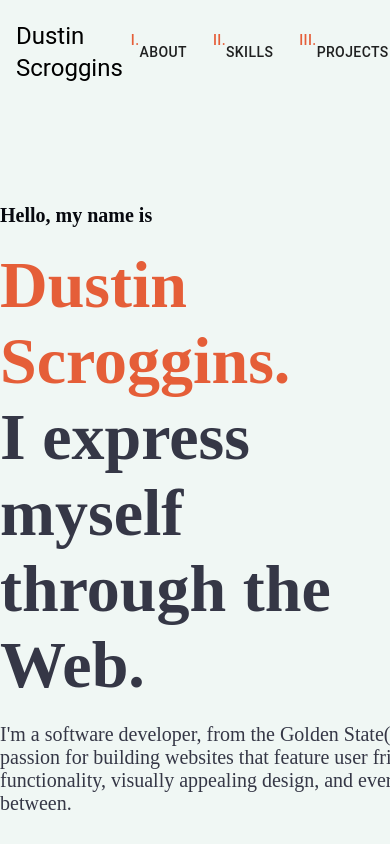
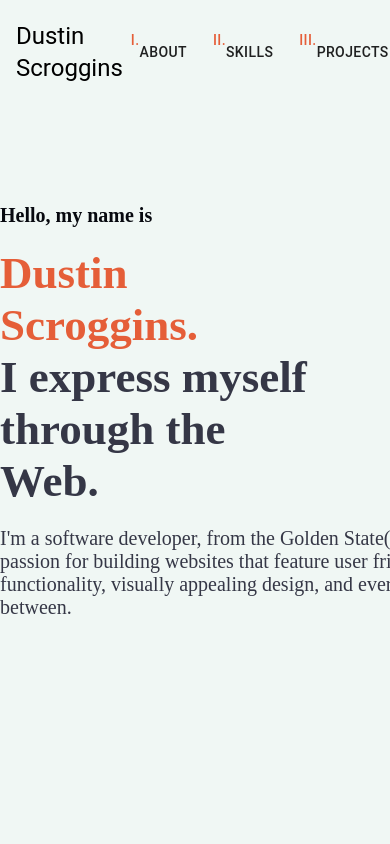
Before and after one commit to Dscroggins123/OfficialPortfolio, a React (Create React App) app in the folder my-portfolio/: page / in a window 390 px wide. Shown: the top 844 px of the page. Built offline with nearby package versions, Linux system fonts and the light colour scheme.

Commit message:
font resizing

```diff
--- a/my-portfolio/src/App.css
+++ b/my-portfolio/src/App.css
@@ -30,12 +30,15 @@ img:hover {
 
 @media screen and (max-width: 740px) {
 
-    .container {
+.container {
         width: 100%;
         margin: 0 auto;
-        padding: 80px 0;
+        padding: 60px 0;
         max-height: 100%;
-    }
+
+ }
+
+
   }
   @media screen and (max-width: 980px) {
 
@@ -46,6 +49,7 @@ img:hover {
         align-items: center;
         box-sizing: border-box;
         max-height: 100%;
+
 
     }
   }
--- a/my-portfolio/src/sections/AboutMe.js
+++ b/my-portfolio/src/sections/AboutMe.js
@@ -21,6 +21,7 @@ padding-top:50px;
 h3 {
     color:#353746;
     font-size:27px;
+    font-size: clamp(24px, 4vw, 30px);
 }
 p{
 
--- a/my-portfolio/src/sections/FrontPage.js
+++ b/my-portfolio/src/sections/FrontPage.js
@@ -5,10 +5,15 @@ import Grid from '@material-ui/core/Grid';
 const StyledFrontPage = styled.section`
 margin-bottom: 200px;
 padding-top:8%;
-width:850px;
+width:100%;
 @media screen and (max-width: 740px) {
+
 width:100%;
+
+
+
 }
+
 p{
     width:500px
 }
@@ -17,8 +22,9 @@ p{
   }
 h1 {
     color: #E55E38;
-    font-size: 66px;
+    font-size: clamp(45px,7vw, 80px);
     margin:0;
+    width:85%
 }
 h3 {
     color:  #07090F ;
```
